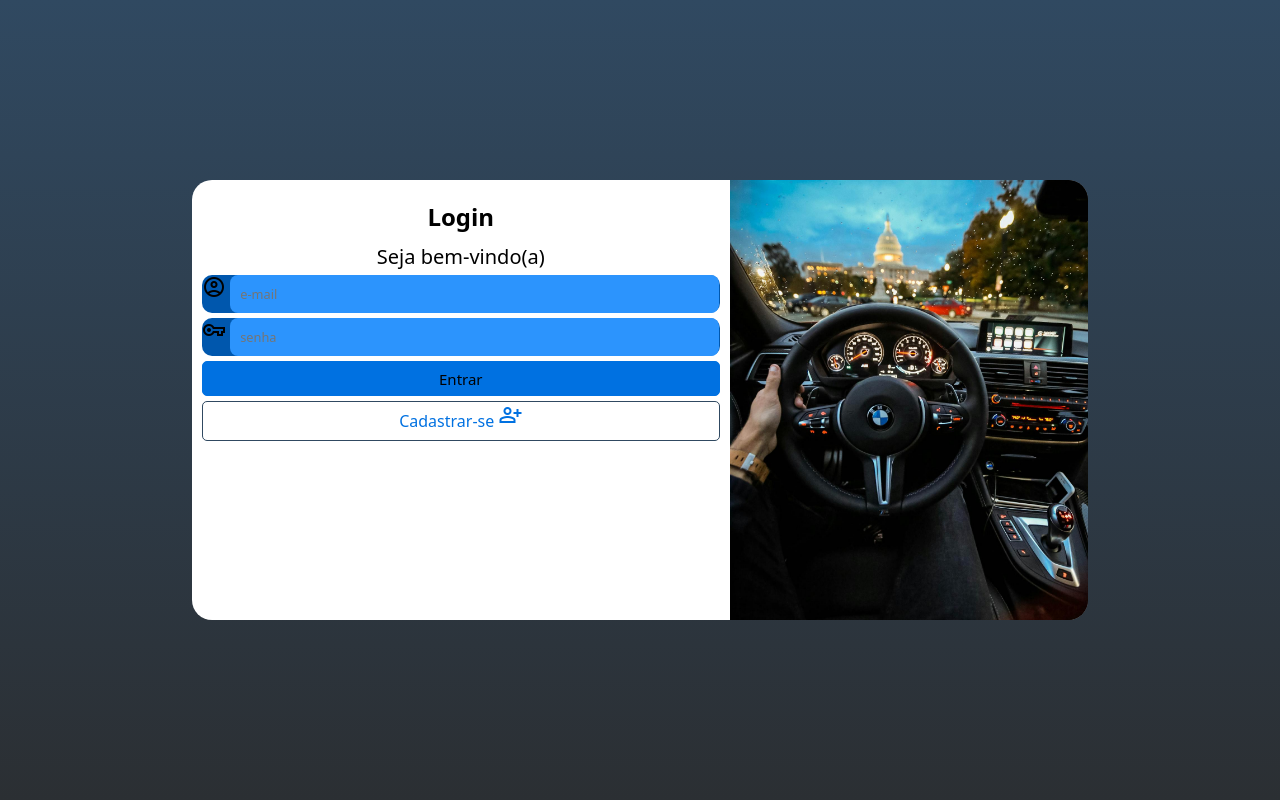
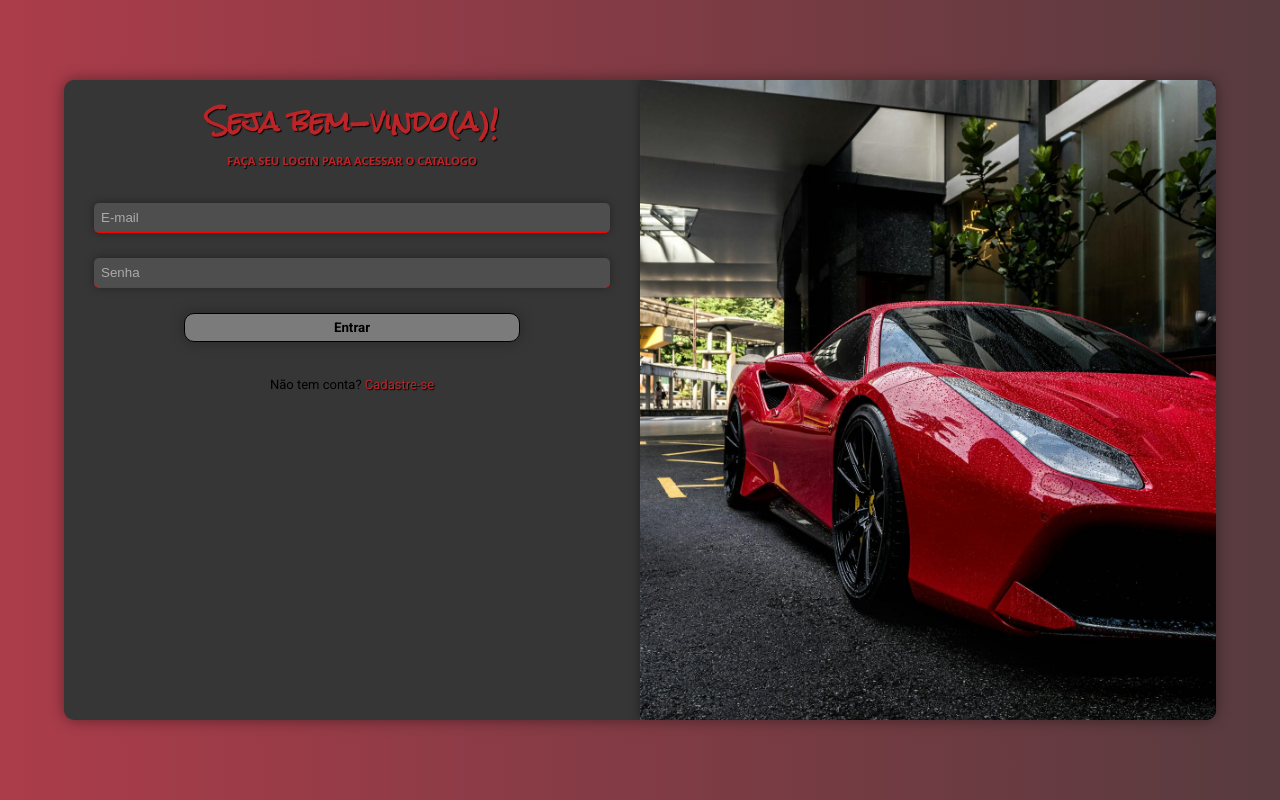
Before and after one commit to leonardojsx/Projeto-conc, a plain HTML site: page Pagina1/index.html in a window 1280 px wide. Drawn offline with nearby package versions, Linux system fonts and the light colour scheme.

Commit message:
apaaguei tudo e iniciei do 0

```diff
--- a/Pagina1/estilos/media-query.css
+++ b/Pagina1/estilos/media-query.css
@@ -1,38 +1,98 @@
 @charset "UTF-8";
 
-@media screen and (min-width: 768px) and (max-width: 992px) {
-section#login {
-  width: 70vw;
-}
+@media screen and (min-width: 375px) and (max-width: 768px) {
 
-section#login > div#imagen {
-  float: left;
-  width: 40%;
-  height: 100%;
-}
 
-section#login > div#formulario {
-  float: right;
-  width: 60%;
-}
+  div.formulario>h1 {
+
+    font-size: 26.25px;
+
+  }
+
+  div.formulario>p {
+
+    font-size: 11.22px;
+
+  }
 
 }
 
-@media screen and (min-width:992px) {
-  section#login {
-    width: 70vw;
-    height: 55vh;
+@media screen and (min-width: 768px) and (max-width: 992px) {
+
+  body,
+  html {
+    background-image: linear-gradient(to right, #AC3C4A, #573B3F);
   }
 
-  section#login > div#imagen {
-    float: right;
-    width: 40%;
+  section.container {
+    flex-flow: row nowrap;
+    width: 80vw;
+    height: 80vh;
+    border-radius: 8px;
+    box-shadow: 0px 0px 15px rgba(0, 0, 0, 0.422);
+  }
+
+  div.imagen {
+    order: 2;
+    width: 30%;
     height: 100%;
   }
 
-  section#login > div#formulario {
-    float: left;
-    width: 60%;
+  div.formulario {
+    order: 1;
+    width: 70%;
+    height: 100%;
   }
 
+  div.formulario>h1 {
+
+    font-size: 26.25px;
+
+  }
+
+  div.formulario>p {
+
+    font-size: 11.22px;
+
+  }
 }
+
+@media screen and (min-width: 992px) {
+
+  body,
+  html {
+    background-image: linear-gradient(to right, #AC3C4A, #573B3F);
+  }
+
+  section.container {
+    flex-flow: row nowrap;
+    width: 90vw;
+    height: 80vh;
+    border-radius: 10px;
+      box-shadow: 0px 0px 15px rgba(0, 0, 0, 0.422);
+  }
+
+  div.imagen {
+    order: 2;
+    width: 50%;
+    height: 100%;
+  }
+
+  div.formulario {
+    order: 1;
+    width: 50%;
+    height: 100%;
+  }
+
+  div.formulario>h1 {
+
+    font-size: 26.25px;
+
+  }
+
+  div.formulario>p {
+
+    font-size: 11.22px;
+
+  }
+}
--- a/Pagina1/estilos/style.css
+++ b/Pagina1/estilos/style.css
@@ -1,9 +1,9 @@
 @charset "UTF-8";
+@import url('https://fonts.googleapis.com/css2?family=Roboto:ital,wght@0,100..900;1,100..900&family=Rock+Salt&display=swap');
 
 * {
-  font-family: system-ui, -apple-system, BlinkMacSystemFont, 'Segoe UI', Roboto, Oxygen, Ubuntu, Cantarell, 'Open Sans', 'Helvetica Neue', sans-serif;
+  margin: 0px;
   padding: 0px;
-  margin: 0px;
   box-sizing: border-box;
 }
 
@@ -11,119 +11,141 @@ body,
 html {
   width: 100vw;
   height: 100vh;
-  background-image: linear-gradient(to bottom, #304961, #2B2F33);
+  background-color: grey;
 }
 
 main {
-  position: relative;
+  display: flex;
+  justify-content: center;
+  align-items: center;
+  flex-flow: row nowrap;
+  width: 100vw;
   height: 100vh;
-  width: 100vw;
 }
 
-section#login {
-  position: absolute;
-  background-color: white;
+section.container {
+  display: flex;
+  align-items: center;
+  flex-flow: column nowrap;
+  background-color: rgb(54, 54, 54);
+  overflow: hidden;
 
-  width: 65vw;
-  height: 500px;
-  overflow: hidden;
-  border-radius: 20px;
-
-  top: 50%;
-  left: 50%;
+  width: 100%;
+  height: 100%;
 
   transition: width .5s, height .5s;
   transition-timing-function: ease;
-  transform: translate(-50%, -50%);
 }
 
-section>div#imagen {
-  display: block;
-  background: black url(../../imagens/telaLogin.jpg) no-repeat center center;
+div.imagen {
+  background: black url(../../imagens/pexels-iurii-laimin-78973777-14708113.jpg) no-repeat right center;
   background-size: cover;
-  height: 200px;
+  height: 40%;
+  width: 100%;
+  box-shadow: 0px 0px 10px rgba(0, 0, 0, 0.427);
+  transition: width .5s;
+  transition-timing-function: ease;
 }
 
-section#login > div#formulario {
-  display: block;
+div.formulario {
+  width: 100%;
+  height: 60%;
   padding: 10px;
 }
 
-div#formulario>h1 {
+div.formulario>h1 {
   text-align: center;
-  padding: 10px;
+  color: #BC2428;
+  font-size: 7vw;
+  text-shadow: 1px 1px 1px black;
+  font-family: "rock salt", sans-serif;
 }
 
-div#formulario>p {
+div.formulario>p {
   text-align: center;
-  font-size: 20px;
+  color: #BC2428;
+  text-shadow: 1px 1px 1px black;
+  font-family: system-ui, -apple-system, BlinkMacSystemFont, 'Segoe UI', Roboto, Oxygen, Ubuntu, Cantarell, 'Open Sans', 'Helvetica Neue', sans-serif;
+  font-weight: 600;
+  font-size: 3vw;
+  text-transform: uppercase;
 }
 
-form > div.campo {
-  display: block;
-  background-color: #0057ad;
-  border-radius: 10px;
-  margin: 5px 0px;
+div.formulario>form {
+  padding: 20px;
 }
 
-div.campo > input {
-  background-color: #2c94fd;
-  border: 0px;
-  border-radius: 8px;
-  font-size: 0.8em;
-  width: calc(100% - 29px);
-  padding: 10px;
-}
-
-div.campo>label {
-  color: black;
+form>div.campo>label {
   display: none;
 }
 
-div.campo {
-  margin: 5px 0px;
+form>div.campo {
+  margin: 15px 0px;
+  text-align: center;
 }
 
-div.campo > span {
-  font-size: 1.5em;
-
+div.campo>#iemail {
+  padding: 7px;
+  width: 100%;
+  border: 1px solid red;
+  border-radius: 5px;
+  border-top: none;
+  border-left: none;
+  border-right: none;
+  background-color: rgba(255, 255, 255, 0.123);
+  box-shadow: 0px 0px 8px rgba(0, 0, 0, 0.356);
 }
 
-form>input[type=submit] {
-  display: block;
+div.campo>#isenha {
+  padding: 7px;
+  margin-top: 10px;
   width: 100%;
-  height: 35px;
-  border: 1px solid #0071E1;
+  border: 1px solid red;
   border-radius: 5px;
-  font-size: 15px;
-  background-color: #0071E1;
+  border-top: none;
+  border-left: none;
+  border-right: none;
+  background-color: rgba(255, 255, 255, 0.123);
+  box-shadow: 0px 0px 8px rgba(0, 0, 0, 0.356);
 }
 
-form>input[type=submit]:hover {
-  background-color: #005cb8;
+div.campo>#iemail::placeholder {
+  color: rgba(255, 255, 255, 0.523);
+}
+
+div.campo>#isenha::placeholder {
+  color: rgba(255, 255, 255, 0.523);
+}
+
+div.campo > input[type= submit] {
+
+  margin-top: 10px;
+  width: 65%;
+  padding: 6px;
+  border-radius: 10px;
+  border: 1px solid black;
+ font-family: "Roboto", sans-serif;
+  font-weight: bolder;
+  background-color: rgba(255, 255, 255, 0.344);
+  box-shadow: 0px 0px 15px rgba(0, 0, 0, 0.279);
+
+  transition: background-color .4s, color .8s;
+}
+
+div.campo > input[type= submit]:hover {
+  background-color: #bc242980;
+  color: rgba(255, 255, 255, 0.682);
   cursor: pointer;
 }
 
-form a.botao {
-  display: block;
-  text-align: center;
-  font-size: 1em;
-  width: 100%;
-  height: 40px;
-  padding-top: 1px;
-  margin-top: 5px;
-  background-color: white;
-  color: #0071E1;
-  border: 1px solid #304961;
-  border-radius: 5px;
-  text-decoration: none;
+div.cadastro {
+text-align: center;
+font-family: "Roboto", sans-serif;
+font-size: 13px;
 }
 
-form a.botao:hover {
-background-color: #0071E1;
-color: black;
+div.cadastro #link {
+text-decoration: none;
+color: #BC2428;
+text-shadow: 1px 1px 1px black;
 }
-
-a > span {
-  display: block;
-}
--- a/Pagina1/index.html
+++ b/Pagina1/index.html
@@ -1,52 +1,47 @@
 <!DOCTYPE html>
 <html lang="pt-br">
+
 <head>
   <meta charset="UTF-8">
   <meta name="viewport" content="width=device-width, initial-scale=1.0">
-  <link href="https://fonts.googleapis.com/css2?family=Material+Symbols+Outlined" rel="stylesheet" />
+  <title>Document</title>
   <link rel="stylesheet" href="estilos/style.css">
   <link rel="stylesheet" href="estilos/media-query.css">
-  <title>Conc</title>
 </head>
+
 <body>
   <main>
-    <section id="login">
-
-      <div id="imagen">
+    <section class="container">
+      <div class="imagen">
 
       </div>
-
-      <div id="formulario">
-        <h1>Login</h1>
-        <p>Seja bem-vindo(a)</p>
+      <div class="formulario">
+        <h1>Seja bem-vindo(a)!</h1>
+        <p>Faça seu login para acessar o catalogo</p>
 
         <form action="login.php" method="post" autocomplete="on">
-
           <div class="campo">
-
-            <span class="material-symbols-outlined">account_circle</span>
             <label for="iemail">E-mail</label>
-            <input type="email" name="email" id="iemail" required autocomplete="email" placeholder="e-mail">
-
+            <input type="email" name="email" id="iemail" required maxlength="30" placeholder="E-mail" autocomplete="email">
+          </div>
+          <div class="campo">
+            <label for="isenha">Senha</label>
+            <input type="password" name="senha" id="isenha" required minlength="8" maxlength="20" placeholder="Senha" autocomplete="current-password">
+          </div>
+          <div class="campo">
+            <input type="submit" value="Entrar" id="ientrar">
           </div>
 
-          <div class="campo">
-
-            <span class="material-symbols-outlined">vpn_key</span>
-            <label for="isenha">Senha</label>
-            <input type="password" name="senha" id="isenha" placeholder="senha">
-
-          </div>
-
-          <input type="submit" value="Entrar">
-          <a href="../cadastro/cadastro.html" class="botao">
-            Cadastrar-se <span class="material-symbols-outlined">person_add</span>
-          </a>
 
         </form>
+
+        <div class="cadastro">
+          <p>Não tem conta? <a href="../cadastro/index.html" id="link">Cadastre-se</a></p>
+        </div>
 
       </div>
     </section>
   </main>
 </body>
+
 </html>
--- a/cadastro/estilos/style.css
+++ b/cadastro/estilos/style.css
@@ -1,80 +1,65 @@
 @charset "UTF-8";
+@import url('https://fonts.googleapis.com/css2?family=Roboto:ital,wght@0,100..900;1,100..900&family=Rock+Salt&display=swap');
 
 * {
-  font-family: system-ui, -apple-system, BlinkMacSystemFont, 'Segoe UI', Roboto, Oxygen, Ubuntu, Cantarell, 'Open Sans', 'Helvetica Neue', sans-serif;
   margin: 0px;
   padding: 0px;
-  box-sizing: border-box;
 }
-
 
 body, html {
   width: 100vw;
   height: 100vh;
-  background-image: linear-gradient(to bottom, #304961, #2B2F33);
+  background-color: grey;
 }
 
 main {
-  position: relative;
   width: 100vw;
   height: 100vh;
+  display: flex;
+  justify-content: center;
+  align-items: center;
 }
 
-section#container > div#conteudo > h1 {
+section.container {
+  background-color: aliceblue;
+    background-color: rgb(54, 54, 54);
+    width: 100vw;
+    height: 100vh;
+    display: flex;
+    justify-content: center;
+    align-items: center;
+}
+
+div.formulario {
   text-align: center;
 }
 
-section#container > div#conteudo {
-  padding: 10px;
+div.formulario > h1 {
+ font-family: "Roboto", sans-serif;
 }
 
-section#container {
-  position: absolute;
-  background-color: white;
-  width: 50vw;
-  height: 43vh;
-  min-height: 272px;
-  border-radius: 20px;
-
-  top: 50%;
-  left: 50%;
-
-  transform: translate(-50%, -50%);
+div.campo {
+  padding: 10px;
+  text-align: center;
 }
 
-.form-grid {
-  text-align: center;
-
-}
-
-.campo {
-  margin: 17px 0px;
-}
-
-.campo > input {
-  padding: 3px;
-  width: 40vw;
-  border-top: none;
-  border-right: none;
-  border-left: none;
-  box-shadow: 0px 0px 5px 1px rgba(0, 0, 0, 0.233);
-  border-radius: 10px;
-}
-
-.campo > label {
+div.campo > label {
   display: none;
 }
 
-section#container form > input[type=submit] {
-  width: 100%;
+.cinput {
+  width: 70vw;
   padding: 7px;
-  border: 1px solid black;
-  border-radius: 20px;
-  text-align: center;
+  margin-top: 10px;
+  border: 1px solid red;
+  border-radius: 5px;
+  border-top: none;
+  border-left: none;
+  border-right: none;
+  background-color: rgba(255, 255, 255, 0.123);
+  box-shadow: 0px 0px 8px rgba(0, 0, 0, 0.356);
 }
 
-section#container form > input[type=submit]:hover {
-  cursor: pointer;
-  background-color: #304961;
-  color: white;
+.cinput::placeholder {
+  color: rgba(255, 255, 255, 0.394);
 }
```
Also changed, not shown: cadastro/cadastro.html (deleted, +0 -49 lines), cadastro/index.html (added, +36 -0 lines), imagens/pexels-iurii-laimin-78973777-14708113.jpg (added), imagens/telaLogin.jpg (deleted).
